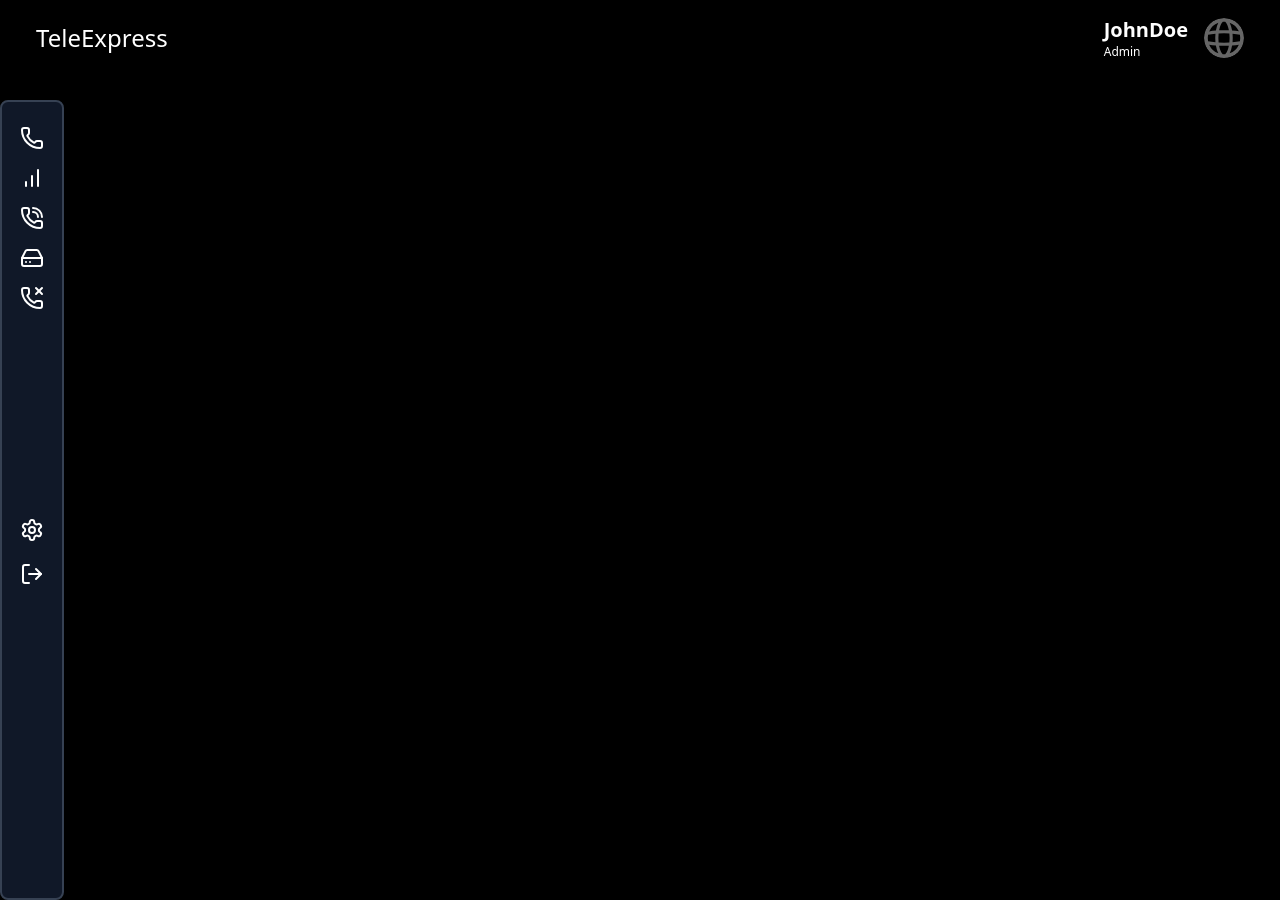
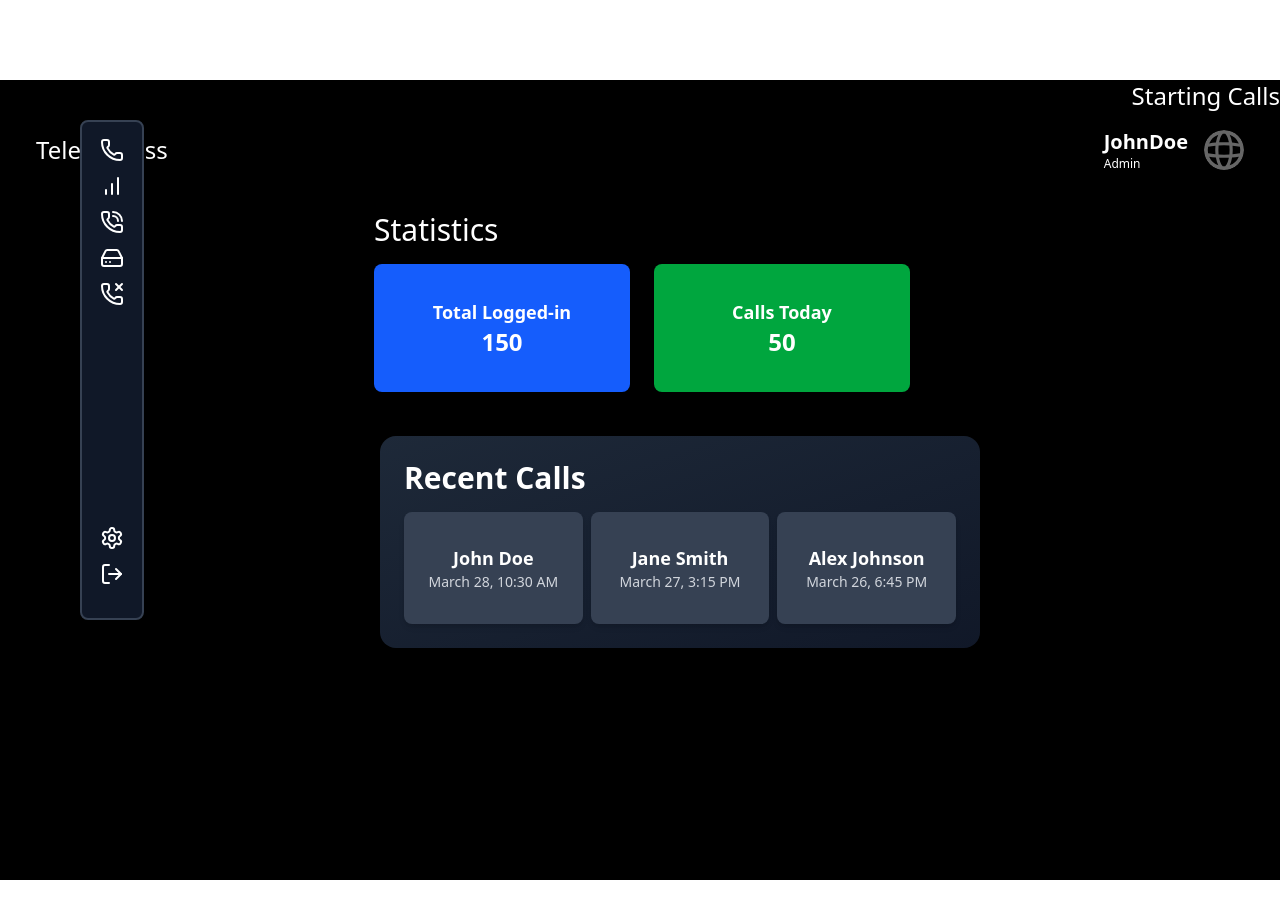
Before and after one commit to CoderShivakumar/internship-work, a Next.js app: page / in a window 1280 px wide. Built offline with nearby package versions, Linux system fonts and the light colour scheme.

Commit message:
Fixed File

```diff
--- /dev/null
+++ b/src/app/Statistics.tsx
@@ -0,0 +1,8 @@
+import React from 'react'
+
+export const Statistics = () => {
+  return (
+<>
+</>
+  )
+}
--- /dev/null
+++ b/src/app/components/Recent.tsx
@@ -0,0 +1,29 @@
+import React from 'react';
+
+export const Recent = () => {
+  return (
+    <div className="ml-[380px] mt-[20px] p-6 rounded-2xl bg-gradient-to-br from-gray-800 to-gray-900 shadow-lg w-[600px]">
+      <h1 className="mb-4 text-3xl font-semibold text-left text-white">Recent Calls</h1>
+
+      <div className="flex gap-2">
+        {/* Recent Call 1 */}
+        <div className="flex flex-col items-center justify-center w-56 p-5 text-white transition-transform transform bg-gray-700 rounded-lg shadow-md h-28 hover:scale-105">
+          <h2 className="text-lg font-semibold">John Doe</h2>
+          <p className="text-sm text-gray-300">March 28, 10:30 AM</p>
+        </div>
+
+        {/* Recent Call 2 */}
+        <div className="flex flex-col items-center justify-center w-56 p-5 text-white transition-transform transform bg-gray-700 rounded-lg shadow-md h-28 hover:scale-105">
+          <h2 className="text-lg font-semibold">Jane Smith</h2>
+          <p className="text-sm text-gray-300">March 27, 3:15 PM</p>
+        </div>
+
+        {/* Recent Call 3 */}
+        <div className="flex flex-col items-center justify-center w-56 p-5 text-white transition-transform transform bg-gray-700 rounded-lg shadow-md h-28 hover:scale-105">
+          <h2 className="text-lg font-semibold">Alex Johnson</h2>
+          <p className="text-sm text-gray-300">March 26, 6:45 PM</p>
+        </div>
+      </div>
+    </div>
+  );
+};
--- /dev/null
+++ b/src/app/components/StartingCalls.tsx
@@ -0,0 +1,9 @@
+import React from 'react'
+
+export const StartingCalls = () => {
+  return (
+    <div className="flex justify-end mt-20 text-2xl">
+      <h1 className="text-white">Starting Calls</h1>
+    </div>
+  )
+}
--- a/src/app/navbar.tsx
+++ b/src/app/navbar.tsx
@@ -1,30 +1,62 @@
 import React from 'react';
+import { Recent } from './components/Recent';
+import { StartingCalls } from './components/StartingCalls';
 
 export const Navbar = () => {
   return (
-    <nav className="flex justify-between items-center bg-black p-4 w-full">
+    <>
+    <StartingCalls/>
+    <div className="flex">
+      {/* SideNav occupies space, so content starts after it */}
+      <div className="flex-1">
+        {/* Navbar */}
+        <nav className="flex items-center justify-between w-full p-4 bg-black">
           {/* Left Side: Brand Name */}
-      <a href="" className="text-white text-2xl font-oswald ml-5">
+          <a href="" className="ml-5 text-2xl text-white font-oswald">
             TeleExpress
           </a>
 
           {/* Right Side: Profile Section */}
-      <div className="flex items-center space-x-4 mr-5">
+          <div className="flex items-center mr-5 space-x-4">
             {/* Username and Role */}
             <div className="flex flex-col">
-          <h2 className="text-white text-xl font-bold">JohnDoe</h2>
-          <h4 className="text-white text-xs">Admin</h4>
+              <h2 className="text-xl font-bold text-white">JohnDoe</h2>
+              <h4 className="text-xs text-white">Admin</h4>
             </div>
 
-        {/* Rounded Image (moved after text) */}
-        <div className="w-10 h-10 rounded-full overflow-hidden">
+            {/* Rounded Image */}
+            <div className="w-10 h-10 overflow-hidden rounded-full">
               <img
                 src="/globe.svg"
                 alt="Profile"
-            className="w-full h-full object-cover"
+                className="object-cover w-full h-full"
               />
             </div>
           </div>
         </nav>
+
+        {/* Statistics Section */}
+        <div className="p-6 ml-[350px]"> {/* Adjust left margin to avoid overlap */}
+          <h1 className="text-3xl text-white">Statistics</h1>
+          <div className="flex gap-6 mt-4">
+            {/* Total Logged-in Users Box */}
+            <div className="flex flex-col items-center justify-center w-64 h-32 text-white bg-blue-600 rounded-lg shadow-lg">
+              <h2 className="text-lg font-semibold">Total Logged-in</h2>
+              <p className="text-2xl font-bold">150</p>
+            </div>
+
+            {/* Separate Calls for the Day Box */}
+            <div className="flex flex-col items-center justify-center w-64 h-32 text-white bg-green-600 rounded-lg shadow-lg">
+              <h2 className="text-lg font-semibold">Calls Today</h2>
+              <p className="text-2xl font-bold">50</p>
+            </div>
+          </div>
+        </div>
+      </div>
+
+    </div>
+    <Recent/>
+
+    </>
   );
 };
--- a/src/app/page.tsx
+++ b/src/app/page.tsx
@@ -1,11 +1,13 @@
 import Image from "next/image";
 import { Sidenav } from "./sidenav";
 import { Navbar } from "./navbar";
+import { Statistics } from "./Statistics";
 
 export default function Home() {
   return (
         <>
-          <div className="bg-black  min-h-screen">
+          <div className="min-h-screen bg-black">
+            <Statistics />
             <Navbar />
             <Sidenav/>
           </div>
--- a/src/app/sidenav.tsx
+++ b/src/app/sidenav.tsx
@@ -1,19 +1,18 @@
-import React from 'react'
+import React from 'react';
 import { Icons } from './components/Icons';
+
 export const Sidenav = () => {
   return (
-    <>-
-    <div className="flex flex-col items-center w-16 h-screen py-6 space-y-4 bg-gray-900 border-2 border-gray-700 rounded-lg">
+    <div className="fixed top-30 left-20 flex flex-col items-center w-16 py-4 space-y-3 bg-gray-900 border-2 border-gray-700 rounded-lg h-[500px] mt-0">
       <Icons.call className="w-6 h-6 text-white cursor-pointer hover:text-gray-400" />
       <Icons.statistics className="w-6 h-6 text-white cursor-pointer hover:text-gray-400" />
       <Icons.multipleCalls className="w-6 h-6 text-white cursor-pointer hover:text-gray-400" />
       <Icons.storage className="w-6 h-6 text-white cursor-pointer hover:text-gray-400" />
       <Icons.missedCall className="w-6 h-6 text-white cursor-pointer hover:text-gray-400" />
-      <div className='flex flex-col gap-5 p-48'>
+      <div className="flex flex-col gap-3 p-4 mt-auto">
         <Icons.settings className="w-6 h-6 text-white cursor-pointer hover:text-gray-400" />
         <Icons.logout className="w-6 h-6 text-white cursor-pointer hover:text-gray-400" />
       </div>
     </div>
-    </>
-  )
-}
+  );
+};
```
Lines whose indentation alone changed are shown as unchanged.
